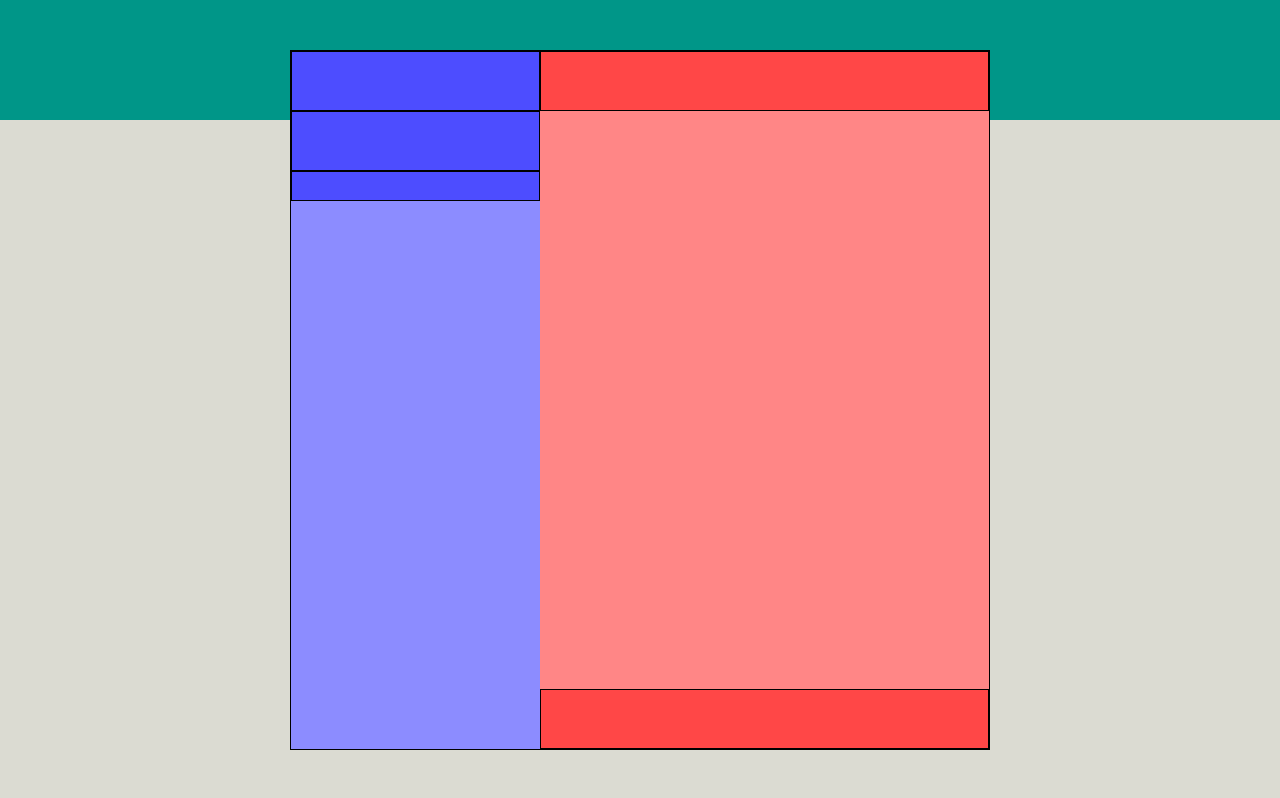
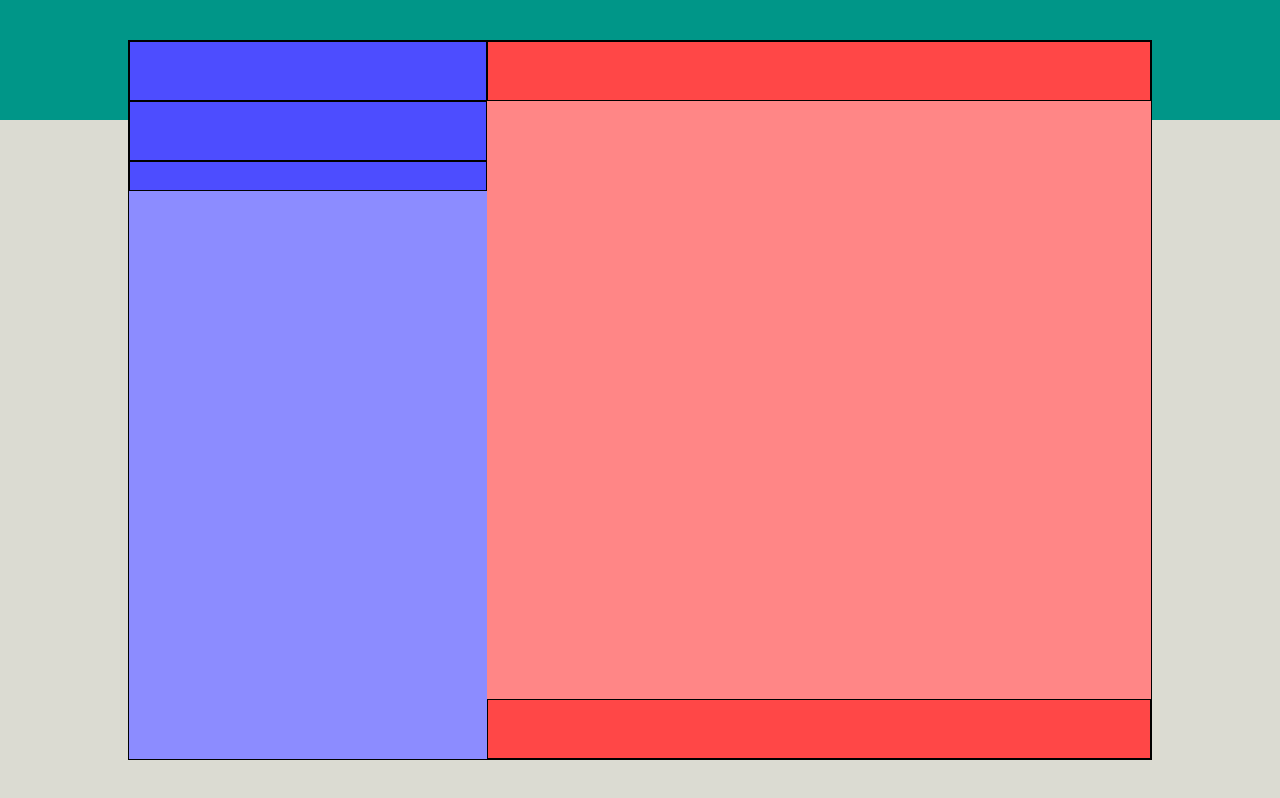
Before and after one commit to CosimoTramonte/vue-boolzapp, a plain HTML site: page milestone-1/index.html in a window 1280 px wide. Drawn offline with nearby package versions, Linux system fonts and the light colour scheme.

Commit message:
fix base structure

```diff
--- a/milestone-1/css/style.css
+++ b/milestone-1/css/style.css
@@ -4,22 +4,25 @@
     background-image: linear-gradient(#009688 15%, #DBDBD2 15%);
 }
 
-.background .container{
-    width: 700px;
-    height: 700px;
+.background .ct-container{
+    width: 80%;
+    max-width: 1200px;
+    height: 90%;
     border: 1px solid black;
     background-color: white;
     padding: 0;
 }
 
 .contacts{
-    width: 250px;
+    width: 35%;
+    min-width: 200px;
     height: 100%;
     background-color: rgba(0, 0, 255, 0.452);
 }
 
 .chat{
-    width: 450px;
+    width: 65%;
+    min-width: 450px;
     height: 100%;
     background-color: rgba(255, 0, 0, 0.473);
 }
@@ -44,6 +47,7 @@
 
 .contacts .contactsDiv{
     height: calc(100% - 150px);
+    overflow-y: scroll;
 }
 
 .chat .header{
@@ -54,6 +58,7 @@
 
 .chat .chatDiv{
     height: calc(100% - 120px);
+    overflow-y: scroll;
 }
 
 .chat .footer{
--- a/milestone-1/index.html
+++ b/milestone-1/index.html
@@ -21,7 +21,7 @@
 
     <div id="app">
         <div class="background d-flex justify-content-center align-items-center">
-            <div class="container d-flex">
+            <div class="ct-container d-flex">
 
                 <div class="contacts">
                     <div class="header"></div>
@@ -35,6 +35,7 @@
                     <div class="chatDiv"></div>
                     <div class="footer"></div>
                 </div>
+
             </div>
         </div>
     </div>
```
